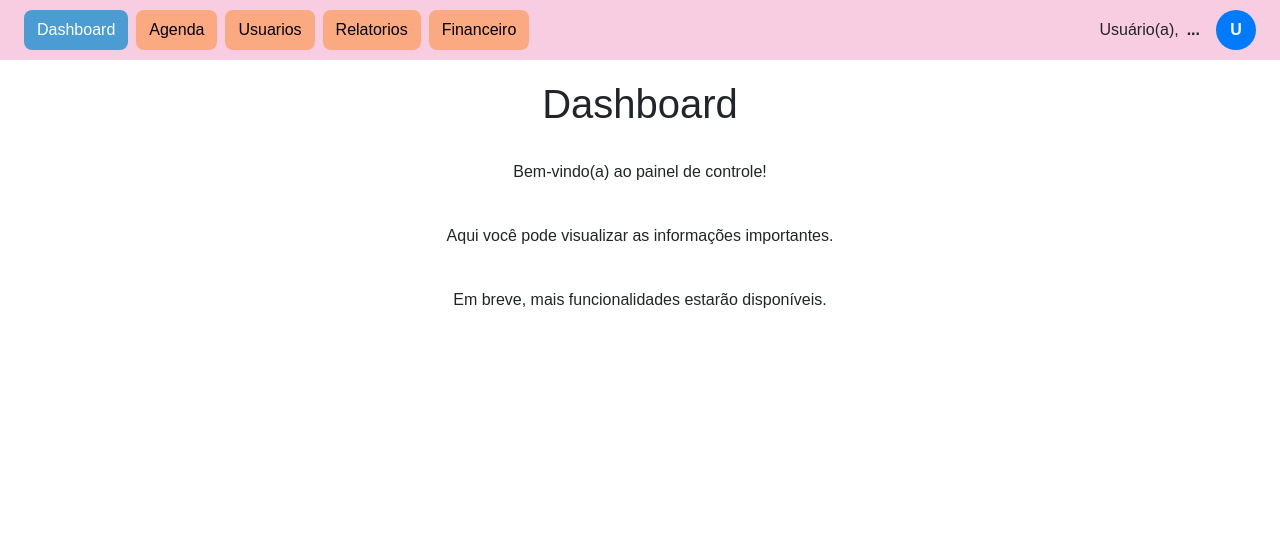
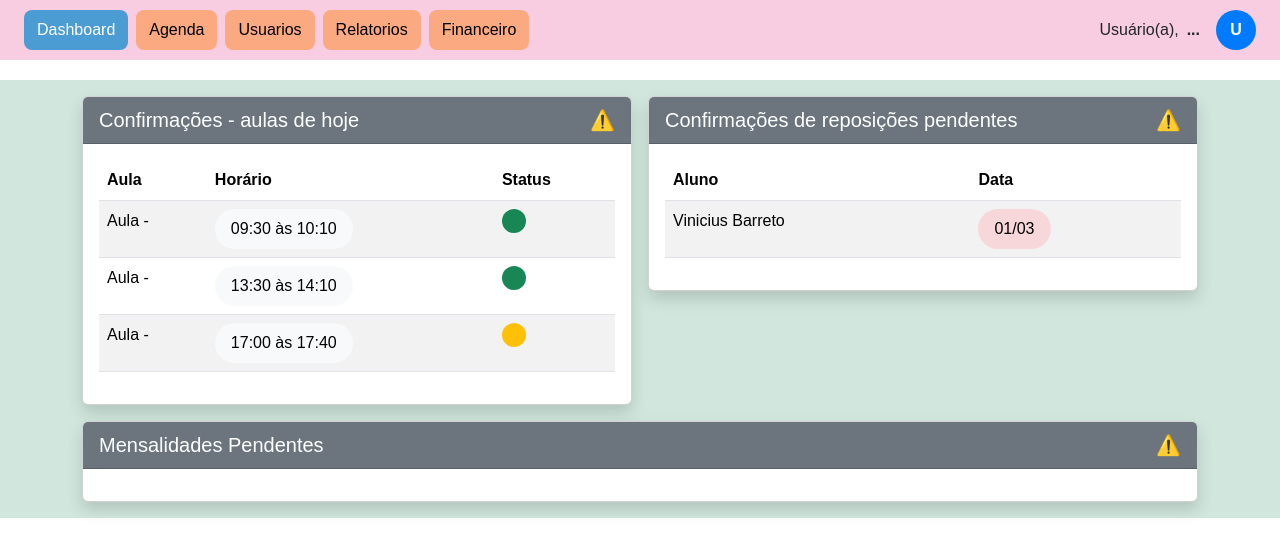
Before and after one commit to Ailton-guedes/Projeto-Personal-Kids, a React (Vite) app in the folder frontend/: page /dashboard in a window 1280 px wide. Shown: the top 556 px of the page. Built offline with nearby package versions, Linux system fonts and the light colour scheme.

Commit message:
primeiro teste dashboard

```diff
--- a/frontend/src/pages/administrator/dashboard/index.jsx
+++ b/frontend/src/pages/administrator/dashboard/index.jsx
@@ -1,17 +1,316 @@
-{/* Criado uma constante apenas para dar um
-     nome para que possemos importar as informações */}
+import { useState, useEffect } from 'react';
+import { useNavigate } from 'react-router-dom';
+import axios from 'axios';
+
+import 'bootstrap/dist/css/bootstrap.min.css';
+
 const Dashboard = () => {
-    return (
-        <div className="d-flex flex-column align-items-center justify-content-center gap-4">
-            <h1>Dashboard</h1>
-            <p>Bem-vindo(a) ao painel de controle!</p>
-            <p>Aqui você pode visualizar as informações importantes.</p>
-            <p>Em breve, mais funcionalidades estarão disponíveis.</p>
+  const navigate = useNavigate();
+
+
+
+  const [aulasHoje, setAulasHoje] = useState([
+    { horario: '09:30 às 10:10', status: 'confirmado' },
+    { horario: '13:30 às 14:10', status: 'confirmado' },
+    { horario: '17:00 às 17:40', status: 'pendente' }
+  ]);
+
+  const [reposicoesPendentes, setReposicoesPendentes] = useState([
+    { aluno: 'Vinicius Barreto', data: '01/03' }
+  ]);
+
+  const [mensalidadesPendentes, setMensalidadesPendentes] = useState([
+    { nome: 'Pedro Guimarães', plano: 'Plano - ...', data: '09/04', notificado: true },
+    { nome: 'Maisa Figueiredo', plano: 'Plano - ...', data: '13/04', notificado: false }
+  ]);
+
+
+  useEffect(() => {
+
+    // const fetchData = async () => {
+    //   try {
+    //     const response = await axios.get('/api/aulas-hoje');
+    //     setAulasHoje(response.data);
+    //   } catch (error) {
+    //     console.error('Erro ao buscar as aulas:', error);
+    //   }
+    // };
+    // fetchData();
+  }, []);
+
+
+  const adicionarAula = async (horario, status) => {
+    try {
+
+      // const response = await axios.post('/api/aulas', { horario, status });
+      // if (response.status === 201) {
+      setAulasHoje([...aulasHoje, { horario, status }]);
+      // }
+    } catch (error) {
+      console.error('Erro ao adicionar aula:', error);
+    }
+  };
+
+  const adicionarReposicao = async (aluno, data) => {
+    try {
+
+      // const response = await axios.post('/api/reposicoes', { aluno, data });
+      // if (response.status === 201) {
+      setReposicoesPendentes([...reposicoesPendentes, { aluno, data }]);
+      // }
+    } catch (error) {
+      console.error('Erro ao adicionar reposição:', error);
+    }
+  };
+
+  const adicionarMensalidade = async (nome, plano, data, notificado) => {
+    try {
+
+      // const response = await axios.post('/api/mensalidades', { nome, plano, data, notificado });
+      // if (response.status === 201) {
+      setMensalidadesPendentes([...mensalidadesPendentes, { nome, plano, data, notificado }]);
+      // }
+    } catch (error) {
+      console.error('Erro ao adicionar mensalidade:', error);
+    }
+  };
+
+
+  const styles2 = {
+    dashboard: {
+      backgroundColor: '#d6f7e9',
+      minHeight: '100vh',
+      padding: '20px',
+    },
+    dashboardContainer: {
+      display: 'flex',
+      flexDirection: 'column',
+      gap: '20px',
+      width: '92%',
+      maxWidth: '1500px',
+      margin: '0 auto',
+    },
+    topPanels: {
+      display: 'flex',
+      gap: '20px',
+      width: '100%',
+      height: '40vh',
+      minHeight: '320px',
+    },
+    panel: {
+      backgroundColor: '#fff',
+      borderRadius: '10px',
+      overflow: 'hidden',
+      boxShadow: '0 2px 5px rgba(0, 0, 0, 0.1)',
+      border: '2px solid #ddd',
+      display: 'flex',
+      flexDirection: 'column',
+      flex: 1,
+      minWidth: '300px',
+    },
+    mensalidadesPanel: {
+      width: '100%',
+      height: '36vh',
+      minHeight: '280px',
+      backgroundColor: '#fff',
+      borderRadius: '10px',
+      overflow: 'hidden',
+      boxShadow: '0 2px 5px rgba(0, 0, 0, 0.1)',
+      border: '2px solid #ddd',
+      display: 'flex',
+      flexDirection: 'column',
+    },
+    panelHeader: {
+      backgroundColor: '#c8c8c8',
+      padding: '14px 18px',
+      display: 'flex',
+      justifyContent: 'space-between',
+      alignItems: 'center',
+      borderBottom: '1px solid #ddd',
+    },
+    panelHeaderTitle: {
+      fontSize: '17px',
+      color: '#333',
+      fontWeight: 'bold',
+      margin: 0,
+    },
+    alertIcon: {
+      color: '#ff9800',
+      fontSize: '22px',
+    },
+    panelContent: {
+      padding: '18px',
+      flexGrow: 1,
+      overflowY: 'auto',
+    },
+    table: {
+      width: '100%',
+      borderCollapse: 'collapse',
+    },
+    tableRow: {
+      '&:hover': {
+        backgroundColor: '#f9f9f9',
+      }
+    },
+    tableHeader: {
+      backgroundColor: '#f5f5f5',
+      borderBottom: '1px solid #ddd',
+      position: 'sticky',
+      top: 0,
+      zIndex: 10,
+      padding: '12px',
+      textAlign: 'left',
+      fontSize: '16px',
+    },
+    tableCell: {
+      padding: '12px',
+      textAlign: 'left',
+      fontSize: '16px',
+    },
+    horarioCell: {
+      backgroundColor: '#f9f9f9',
+      borderRadius: '20px',
+      padding: '10px 18px',
+      display: 'inline-block',
+      margin: '5px 0',
+    },
+    statusIndicator: {
+      display: 'inline-block',
+      width: '24px',
+      height: '24px',
+      borderRadius: '50%',
+    },
+    statusConfirmado: {
+      backgroundColor: '#8ce99a',
+    },
+    statusPendente: {
+      backgroundColor: '#ffe066',
+    },
+    dataPendente: {
+      backgroundColor: '#ffc9c9',
+      borderRadius: '20px',
+      padding: '10px 18px',
+      display: 'inline-block',
+    },
+    dataUrgente: {
+      backgroundColor: '#ffc9c9',
+      borderRadius: '20px',
+      padding: '8px 18px',
+      display: 'inline-block',
+    },
+    dataProxima: {
+      backgroundColor: '#ffe066',
+      borderRadius: '20px',
+      padding: '8px 18px',
+      display: 'inline-block',
+    },
+    statusNotificado: {
+      backgroundColor: '#8ce99a',
+      borderRadius: '6px',
+      padding: '8px 12px',
+      display: 'inline-block',
+      textAlign: 'center',
+      color: '#2b8a3e',
+      minWidth: '120px',
+    },
+    statusNaoNotificado: {
+      backgroundColor: '#ffc9c9',
+      borderRadius: '6px',
+      padding: '8px 12px',
+      display: 'inline-block',
+      textAlign: 'center',
+      color: '#c92a2a',
+      minWidth: '120px',
+    },
+  };
+
+  return (
+    <div className="bg-success-subtle p-3">
+      <div className="container">
+        <div className="row g-3">
+          {/* Painel Confirmações e Aulas de Hoje */}
+          <div className="col-md-6 col-12">
+            <div className="card shadow">
+              <div className="card-header bg-secondary d-flex justify-content-between align-items-center">
+                <h2 className="h5 m-0 text-white">Confirmações - aulas de hoje</h2>
+                <span className="text-warning fs-5">⚠️</span>
+              </div>
+              <div className="card-body overflow-auto">
+                <table className="table table-striped">
+                  <thead>
+                    <tr>
+                      <th scope="col">Aula</th>
+                      <th scope="col">Horário</th>
+                      <th scope="col">Status</th>
+                    </tr>
+                  </thead>
+                  <tbody>
+                    {aulasHoje.map((aula, index) => (
+                      <tr key={index}>
+                        <td>Aula -</td>
+                        <td>
+                          <span className="bg-light rounded-pill px-3 py-2 d-inline-block">{aula.horario}</span>
+                        </td>
+                        <td>
+                          <span
+                            className={`d-inline-block rounded-circle ${aula.status === 'confirmado' ? 'bg-success' : 'bg-warning'}`}
+                            style={{ width: '24px', height: '24px' }}
+                          ></span>
+                        </td>
+                      </tr>
+                    ))}
+                  </tbody>
+                </table>
+              </div>
+            </div>
+          </div>
+
+          {/* Painel Confirmações de Reposições Pendentes */}
+          <div className="col-md-6 col-12">
+            <div className="card shadow">
+              <div className="card-header bg-secondary d-flex justify-content-between align-items-center">
+                <h2 className="h5 m-0 text-white">Confirmações de reposições pendentes</h2>
+                <span className="text-warning fs-5">⚠️</span>
+              </div>
+              <div className="card-body overflow-auto">
+                <table className="table table-striped">
+                  <thead>
+                    <tr>
+                      <th scope="col">Aluno</th>
+                      <th scope="col">Data</th>
+                    </tr>
+                  </thead>
+                  <tbody>
+                    {reposicoesPendentes.map((reposicao, index) => (
+                      <tr key={index}>
+                        <td>{reposicao.aluno}</td>
+                        <td>
+                          <span className="bg-danger-subtle rounded-pill px-3 py-2 d-inline-block">{reposicao.data}</span>
+                        </td>
+                      </tr>
+                    ))}
+                  </tbody>
+                </table>
+              </div>
+            </div>
+          </div>
+
+          {/* Painel Mensalidades Pendentes */}
+          <div className="col-12">
+            <div className="card shadow">
+              <div className="card-header bg-secondary d-flex justify-content-between align-items-center">
+                <h2 className="h5 m-0 text-white">Mensalidades Pendentes</h2>
+                <span className="text-warning fs-5">⚠️</span>
+              </div>
+              <div className="card-body overflow-auto">
+                {/* Conteúdo das mensalidades pendentes aqui */}
+              </div>
+            </div>
+          </div>
         </div>
-    );
-
+      </div>
+    </div>
+  );
 };
 
-{/* Criado o Export para que possemos
-    exportar a estrutura que criammos */}
 export default Dashboard;
```
